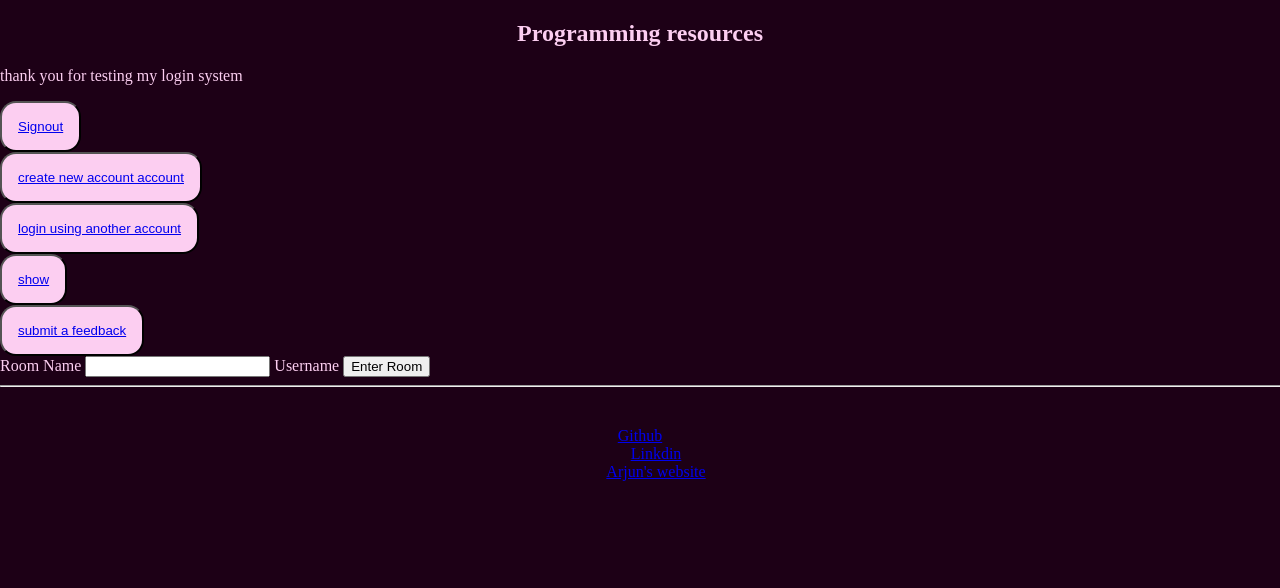
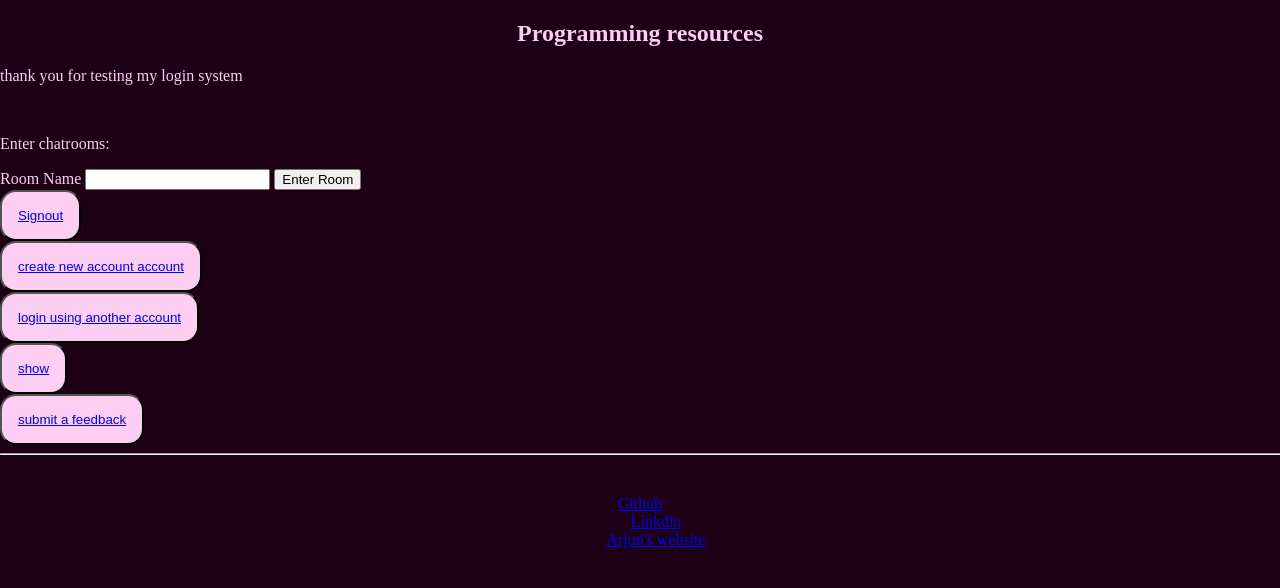
Before and after one commit to arjunprakash027/Django_application, a Django app: page / in a window 1280 px wide. Shown: the top 588 px of the page. Run offline with Django 4.2, Linux system fonts and the light colour scheme; a user stored in the database is signed in.

Commit message:
messageUpdate

```diff
--- a/templates/authapp/index.html
+++ b/templates/authapp/index.html
@@ -22,21 +22,24 @@
    </head>
    <body>
      <p>thank you for testing my login system</p>
+     <br>
+     <p>Enter chatrooms:</p>
+     <form id="post-form" method="POST" action="checkview">
+
+        {% csrf_token %}
+        <label>Room Name</label>
+        <input type="text" name="room_name" id="room_name" width="100px" />
+        <input type="hidden" name="username" id="username" value="{{ request.user.username }}" width="100px" />
+        <input type="submit" value="Enter Room">
+    </form>
+
      <button class= "example2" type="submit"><a href = "/signout">Signout</a></button>
      <button class= "example2" type="submit"><a href = "/signup">create new account account</a></button>
      <button class= "example2" type="submit"><a href = "/signin">login using another account</a></button>
      <button class= "example2" type="submit"><a href = "/show">show</a></button>
      <button class= "example2" type="submit"><a href = "/feedback">submit a feedback</a></button>
 
-     <form id="post-form" method="POST" action="checkview">
 
-        {% csrf_token %}
-        <label>Room Name</label>
-        <input type="text" name="room_name" id="room_name" width="100px" />
-        <label>Username</label>
-        <input type="hidden" name="username" id="username" value="{{ request.user.username }}" width="100px" />
-        <input type="submit" value="Enter Room">
-    </form>
 
 
      <div class="example3"><hr style = "width: 100%;">
```
